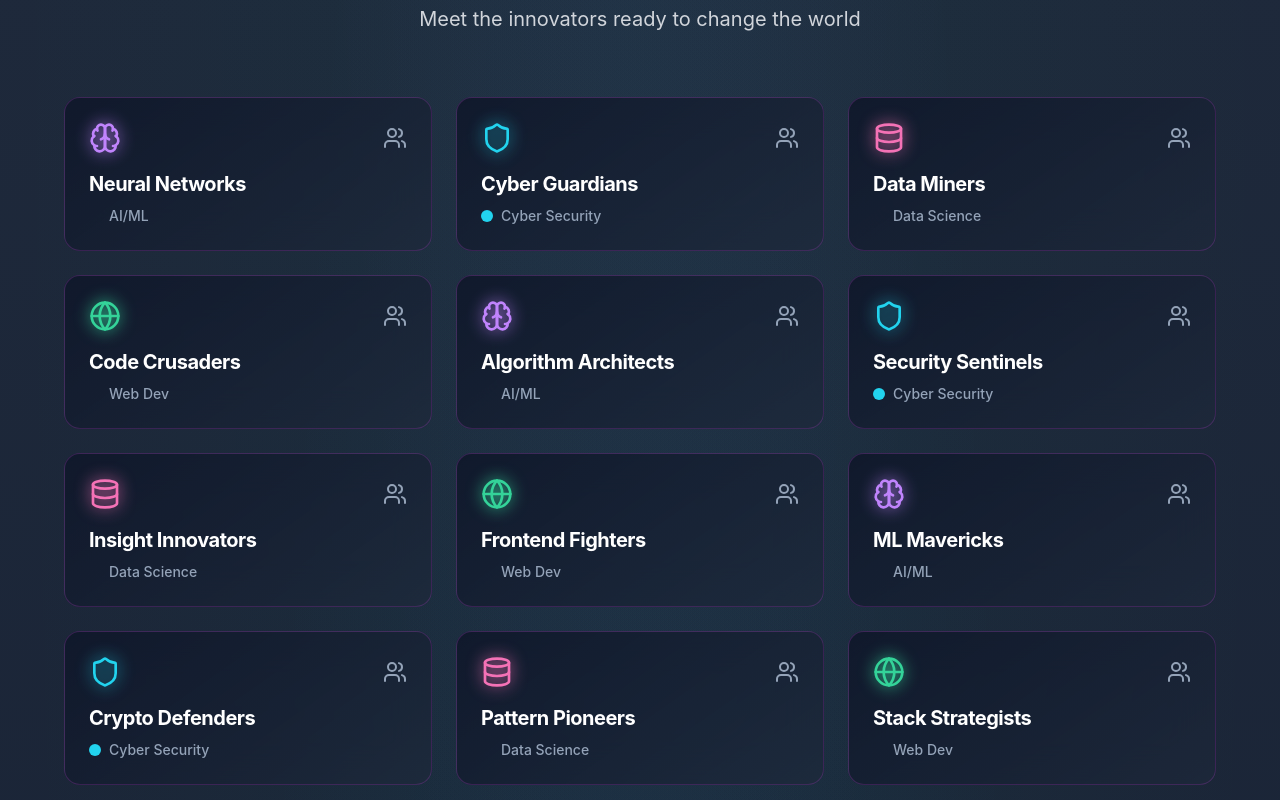
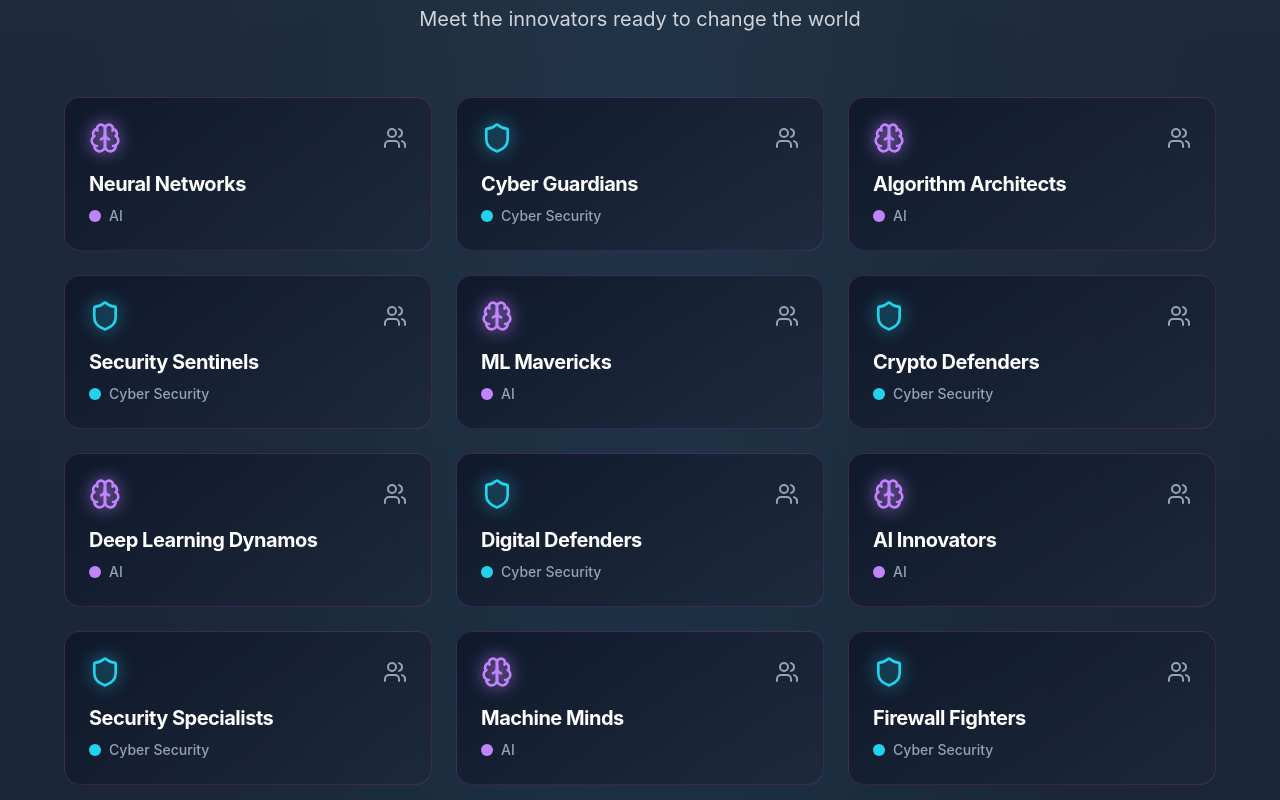
Before and after one commit to dharshan-kumarj/InnovateX_web_app, a React (Vite) app: page / in a window 1280 px wide. Shown: the part 4180-4980 px from the top of the page. Built offline with nearby package versions, Linux system fonts and the light colour scheme.

Commit message:
Teams Updated!

```diff
--- a/src/components/Teams.tsx
+++ b/src/components/Teams.tsx
@@ -1,23 +1,7 @@
-import React from 'react';
-import { Users, Brain, Shield, Database, Globe } from 'lucide-react';
-import { theme } from '../theme';
+import { Users } from 'lucide-react';
+import { teams } from '../data/teamsData';
 
 const Teams = () => {
-  const teams = [
-    { name: 'Neural Networks', domain: 'AI/ML', icon: Brain, color: 'text-purple-400' },
-    { name: 'Cyber Guardians', domain: 'Cyber Security', icon: Shield, color: 'text-cyan-400' },
-    { name: 'Data Miners', domain: 'Data Science', icon: Database, color: 'text-pink-400' },
-    { name: 'Code Crusaders', domain: 'Web Dev', icon: Globe, color: 'text-emerald-400' },
-    { name: 'Algorithm Architects', domain: 'AI/ML', icon: Brain, color: 'text-purple-400' },
-    { name: 'Security Sentinels', domain: 'Cyber Security', icon: Shield, color: 'text-cyan-400' },
-    { name: 'Insight Innovators', domain: 'Data Science', icon: Database, color: 'text-pink-400' },
-    { name: 'Frontend Fighters', domain: 'Web Dev', icon: Globe, color: 'text-emerald-400' },
-    { name: 'ML Mavericks', domain: 'AI/ML', icon: Brain, color: 'text-purple-400' },
-    { name: 'Crypto Defenders', domain: 'Cyber Security', icon: Shield, color: 'text-cyan-400' },
-    { name: 'Pattern Pioneers', domain: 'Data Science', icon: Database, color: 'text-pink-400' },
-    { name: 'Stack Strategists', domain: 'Web Dev', icon: Globe, color: 'text-emerald-400' }
-  ];
-
   return (
     <section id="teams" className="py-20 px-4">
       <div className="max-w-6xl mx-auto">
@@ -34,16 +18,19 @@ const Teams = () => {
         <div className="grid md:grid-cols-2 lg:grid-cols-3 gap-6">
           {teams.map((team, index) => {
             const IconComponent = team.icon;
+            const iconColor = team.domain === 'AI' ? 'text-purple-400' : 'text-cyan-400';
+            const bgColor = team.domain === 'AI' ? 'bg-purple-400' : 'bg-cyan-400';
+
             return (
               <div key={index} className="cyber-card p-6 hover-lift">
                 <div className="flex items-center justify-between mb-4">
-                  <IconComponent className={`w-8 h-8 ${team.color} icon-glow`} />
+                  <IconComponent className={`w-8 h-8 ${iconColor} icon-glow`} />
                   <Users className="w-6 h-6 text-slate-400" />
                 </div>
 
                 <h3 className="text-xl font-bold text-white mb-2 heading-font">{team.name}</h3>
                 <div className="flex items-center space-x-2">
-                  <div className={`w-3 h-3 rounded-full ${team.color.replace('text-', 'bg-')}`}></div>
+                  <div className={`w-3 h-3 rounded-full ${bgColor}`}></div>
                   <span className="text-slate-400 text-sm font-medium">{team.domain}</span>
                 </div>
               </div>
--- /dev/null
+++ b/src/data/teamsData.ts
@@ -0,0 +1,16 @@
+import { Brain, Shield } from 'lucide-react';
+
+export const teams = [
+  { name: 'Neural Networks', domain: 'AI', icon: Brain },
+  { name: 'Cyber Guardians', domain: 'Cyber Security', icon: Shield },
+  { name: 'Algorithm Architects', domain: 'AI', icon: Brain },
+  { name: 'Security Sentinels', domain: 'Cyber Security', icon: Shield },
+  { name: 'ML Mavericks', domain: 'AI', icon: Brain },
+  { name: 'Crypto Defenders', domain: 'Cyber Security', icon: Shield },
+  { name: 'Deep Learning Dynamos', domain: 'AI', icon: Brain },
+  { name: 'Digital Defenders', domain: 'Cyber Security', icon: Shield },
+  { name: 'AI Innovators', domain: 'AI', icon: Brain },
+  { name: 'Security Specialists', domain: 'Cyber Security', icon: Shield },
+  { name: 'Machine Minds', domain: 'AI', icon: Brain },
+  { name: 'Firewall Fighters', domain: 'Cyber Security', icon: Shield }
+];
```
